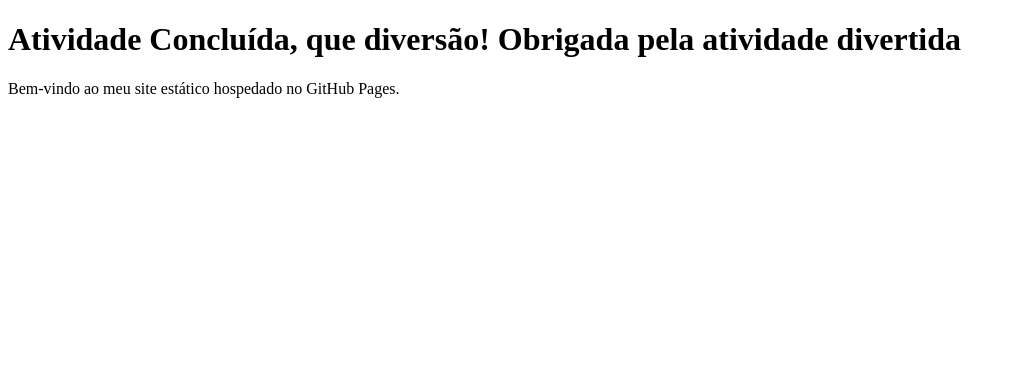
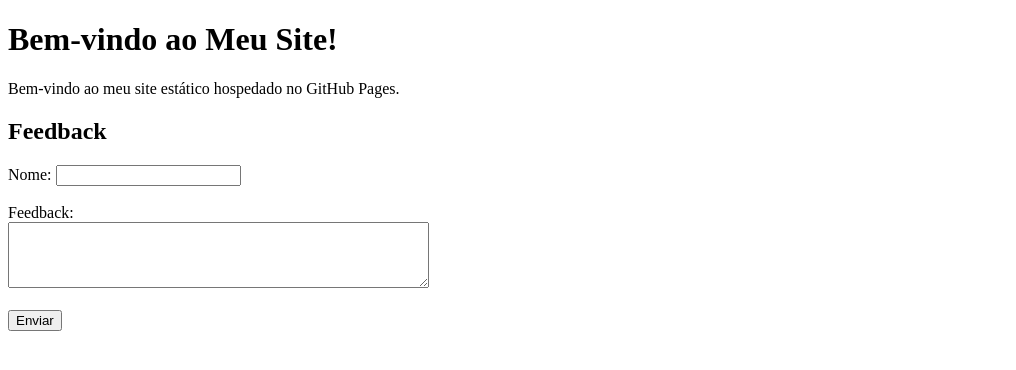
Before and after one commit to NathachaSousa/Atividade-13-2b, a plain HTML site: page index.html in a window 1280 px wide. Shown: the whole page, without its empty margins (0-1016 px from the left). Drawn offline with Linux system fonts and the light colour scheme.

Commit message:
Update index.html
Forum de feedback

```diff
--- a/index.html
+++ b/index.html
@@ -6,7 +6,16 @@
     <title>Meu Site Estático</title>
 </head>
 <body>
-    <h1>Atividade Concluída, que diversão! Obrigada pela atividade divertida</h1>
+    <h1>Bem-vindo ao Meu Site!</h1>
     <p>Bem-vindo ao meu site estático hospedado no GitHub Pages.</p>
+
+    <h2>Feedback</h2>
+    <form action="https://example.com/feedback" method="post">
+        <label for="name">Nome:</label>
+        <input type="text" id="name" name="name"><br><br>
+        <label for="feedback">Feedback:</label><br>
+        <textarea id="feedback" name="feedback" rows="4" cols="50"></textarea><br><br>
+        <input type="submit" value="Enviar">
+    </form>
 </body>
 </html>
```
